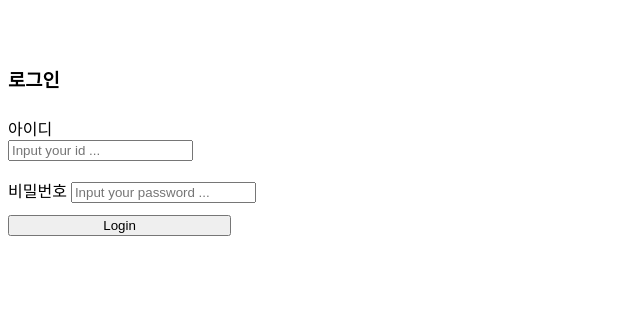
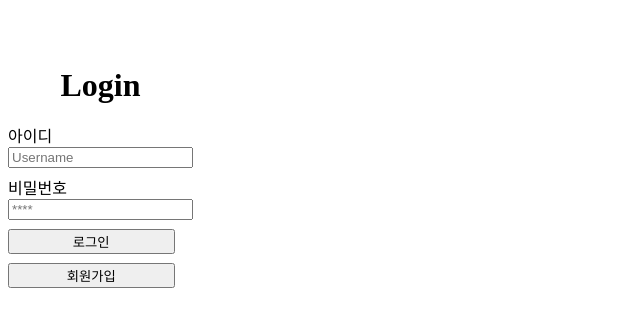
Before and after one commit to Hyejeong-Lim/FarmReservation, a Node server app: page /users/login in a window 1280 px wide. Shown: the top 327 px of the page, without its empty margins (0-640 px from the left). Run offline with Node 20, Linux system fonts and the light colour scheme.

Commit message:
로그인 화면 수정

```diff
--- a/views/login.ejs
+++ b/views/login.ejs
@@ -13,18 +13,20 @@
   <form>
     <div class="row">
       <div class="container col-md-6" style="margin-top: 3%; margin-bottom: 5%; float: left;">
-        <h3 style="margin-bottom: 3%;">로그인</h3>
+        <h1 style="margin-bottom: 3%; text-align: center;">Login</h1>
         <div class="form-group col-md-12" style="margin-top:10%">
           <label class="col-md-3">아이디</label></br>
           <input type="text" style="float: left;" name="id" class="form-control col-md-10" id="signupId"
-            placeholder="Input your id ... ">
+            placeholder="Username">
         </div>
         <div class="form-group col-md-12" style="margin-top:15%">
-          <label class="col-md-3">비밀번호</label>
+          <label class="col-md-3">비밀번호</label></br>
           <input type="password" ame="pw" class="form-control col-md-10" id="signupPw" name="pw"
-            placeholder="Input your password ... ">
+            placeholder="****">
         </div>
-        <button type="submit" class="btn col-md-12 blue1" style=" width: 90%; margin-top: 5%;">Login</button>
+        <!-- <button type="submit" class="btn col-md-12 blue1" style=" width: 90%; margin-top: 5%;">로그인</button> -->
+        <button type="button" class="btn col-md-12 blue1" style=" width: 90%; margin-top: 5%;" onclick="location.href='/'">로그인</button>
+        <button type="button" class="btn col-md-12 blue1" style=" width: 90%; margin-top: 5%;" onclick="location.href='/users/signup'">회원가입</button>
       </div>
     </div>
   </form>
```
